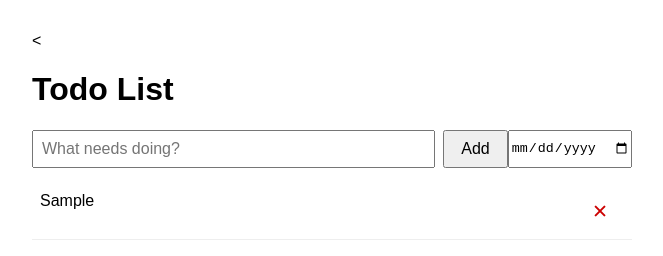
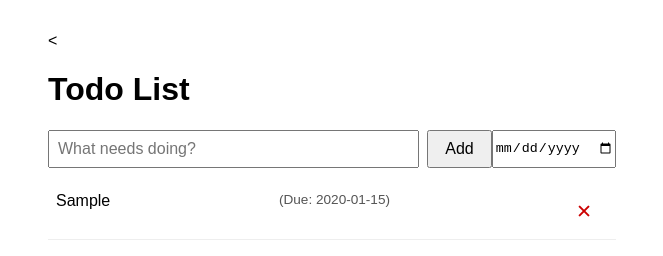
Before and after one commit to cmac41691/todo_list, a website built with webpack: page src/index.html in a window 1280 px wide. Both pictures are taken after typing "Sample", "2020-01-15" into the empty fields and a click on the button "Add". Shown: the whole page, without its empty margins (308-971 px from the left). Built offline with nearby package versions, Linux system fonts and the light colour scheme.

Commit message:
feat: render due-dates, edit & delete in todo list UI

```diff
--- a/src/modules/ui.js
+++ b/src/modules/ui.js
@@ -8,23 +8,33 @@ import {
 
 const listEl = document.getElementById('todo-list');
 
-/**
- *  Loops through all todos in memory
- * and re-renders the <ul> entirely.
- */
 export function renderTodos() {
-  // clear out old list
+  // clear out the old list
   listEl.innerHTML = '';
 
+  // rebuild list from current state
   getTodos().forEach(todo => {
     const li = document.createElement('li');
     li.dataset.id = todo.id;
-    li.textContent = todo.text;
-    if (todo.done) li.classList.add('done');
+    li.classList.toggle('done', todo.done);
 
-    // toggle done state on click
+    // main text
+    const textEl = document.createElement('span');
+    textEl.textContent = todo.text;
+    li.append(textEl);
+
+    // due-date if present
+    if (todo.dueDate) {
+      const dueEl = document.createElement('span');
+      dueEl.classList.add('due');
+      dueEl.textContent = ` (Due: ${todo.dueDate})`;
+      li.append(dueEl);
+    }
+
+    // toggle done on click
     li.addEventListener('click', () => {
       toggleTodo(todo.id);
+      renderTodos();
     });
 
     // edit text on double-click
@@ -32,6 +42,7 @@ export function renderTodos() {
       const newText = prompt('Edit this todo:', todo.text);
       if (newText != null) {
         updateTodoText(todo.id, newText);
+        renderTodos();
       }
     });
 
@@ -42,9 +53,10 @@ export function renderTodos() {
     del.addEventListener('click', e => {
       e.stopPropagation();
       removeTodo(todo.id);
+      renderTodos();
     });
+    li.append(del);
 
-    li.append(del);
     listEl.append(li);
   });
 }
--- a/src/style.css
+++ b/src/style.css
@@ -1,3 +1,20 @@
+*,
+*::before,
+*::after{
+  box-sizing: border-box;
+}
+
+body{
+  margin: 0;
+  padding: 0;
+}
+
+.due{
+  color: #555;
+  font-size: 0.85em;
+  margin-left: 0.5em;
+}
+
 body {
   font-family: sans-serif;
   max-width: 600px;
```
